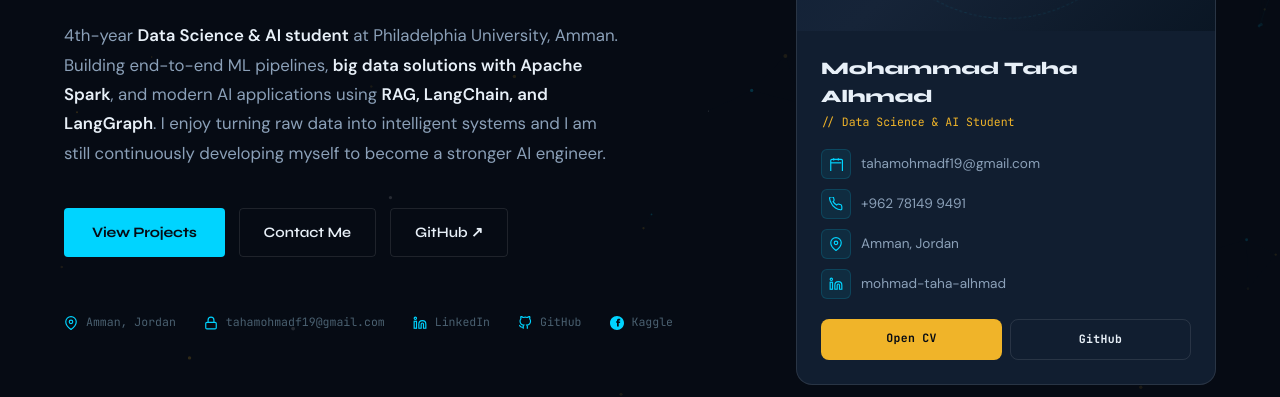
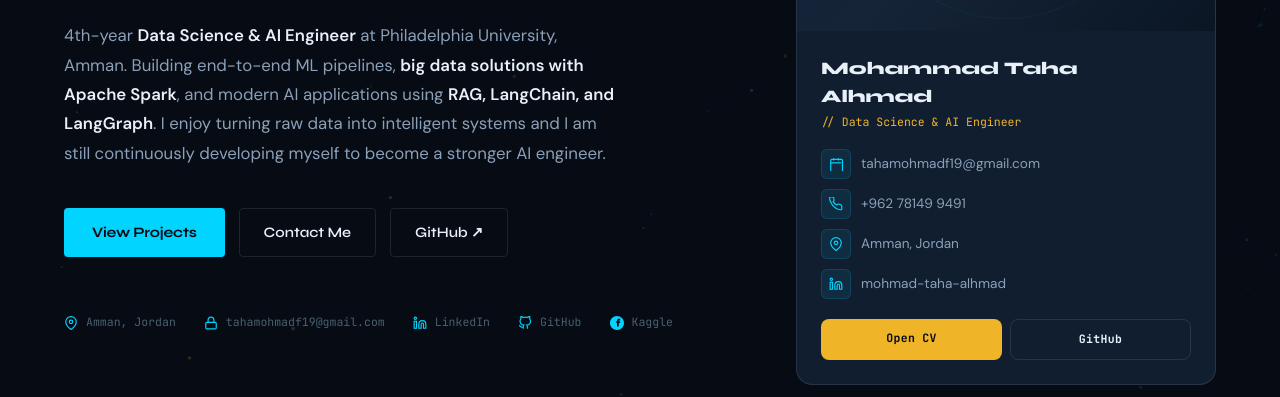
Before and after one commit to tahamohmadf19-dev/portfolio, a plain HTML site: page index.html in a window 1280 px wide. Shown: the part 404-801 px from the top of the page. Drawn offline with Linux system fonts and the light colour scheme; animation ran at ten frames a second.

Commit message:
Update portfolio website content

```diff
--- a/index.html
+++ b/index.html
@@ -287,7 +287,7 @@ footer{padding:32px 5%;border-top:1px solid var(--border);display:flex;align-ite
         <span class="cursor-blink"></span>
       </div>
       <p class="hero-bio">
-        4th-year <strong>Data Science & AI student</strong> at Philadelphia University, Amman.
+        4th-year <strong>Data Science & AI Engineer</strong> at Philadelphia University, Amman.
         Building end-to-end ML pipelines, <strong>big data solutions with Apache Spark</strong>,
         and modern AI applications using <strong>RAG, LangChain, and LangGraph</strong>.
         I enjoy turning raw data into intelligent systems and I am still continuously developing myself to become a stronger AI engineer.
@@ -331,7 +331,7 @@ footer{padding:32px 5%;border-top:1px solid var(--border);display:flex;align-ite
       </div>
       <div class="hero-card-body">
         <div class="hero-card-name">Mohammad Taha Alhmad</div>
-        <div class="hero-card-role">// Data Science & AI Student</div>
+        <div class="hero-card-role">// Data Science & AI Engineer</div>
         <div class="hero-card-info">
           <div class="hero-card-info-item">
             <div class="hero-card-info-icon">
```
